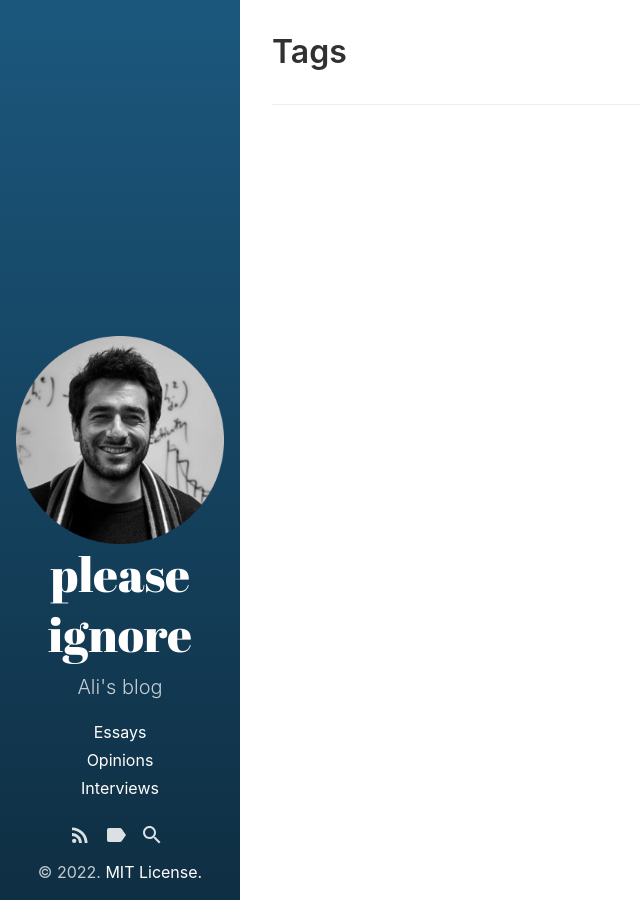
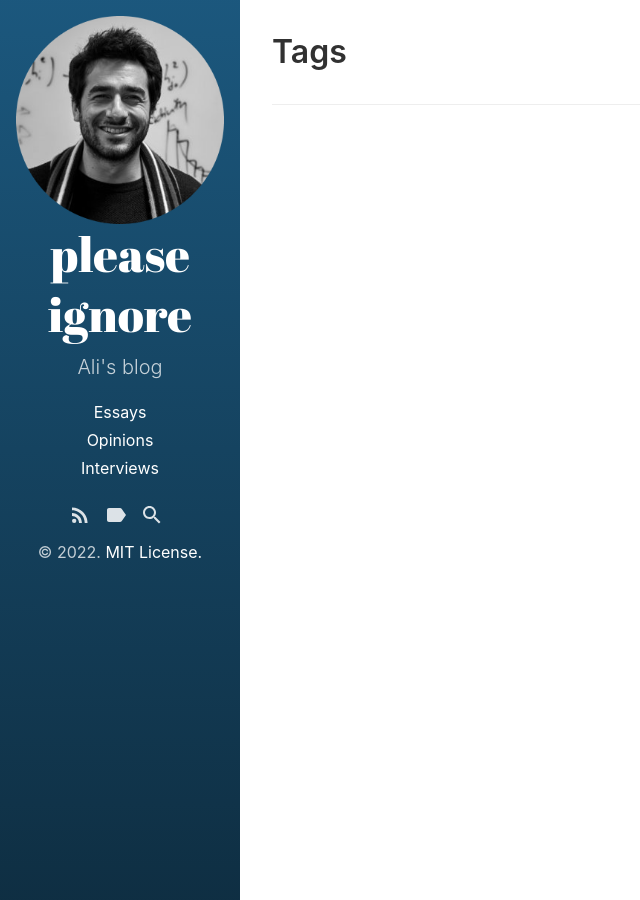
Before and after one commit to alfarzan/plsignore.com, a Jekyll site: the page built from tags.html, in a window 1280 px wide. Shown: the whole page, without its empty margins (0-640 px from the left). Built offline with Jekyll 4.4.1, drawn with Linux system fonts in a browser that asks for light colours.

Commit message:
Update _layout.scss

```diff
--- a/_sass/hydeout/_layout.scss
+++ b/_sass/hydeout/_layout.scss
@@ -75,7 +75,6 @@
 // Hide secondary nav content in sidebar
 // Hide lead paragraph in sidebar
 #sidebar {
-  min-height: 50vh;
   header ~ *,
   header ~ nav,
   p.lead {
@@ -111,7 +110,7 @@
 
   // Center sidebar content
   text-align: center;
-
+min-height: 50vh;
 
   // Bigger title
   .site-title {
```
